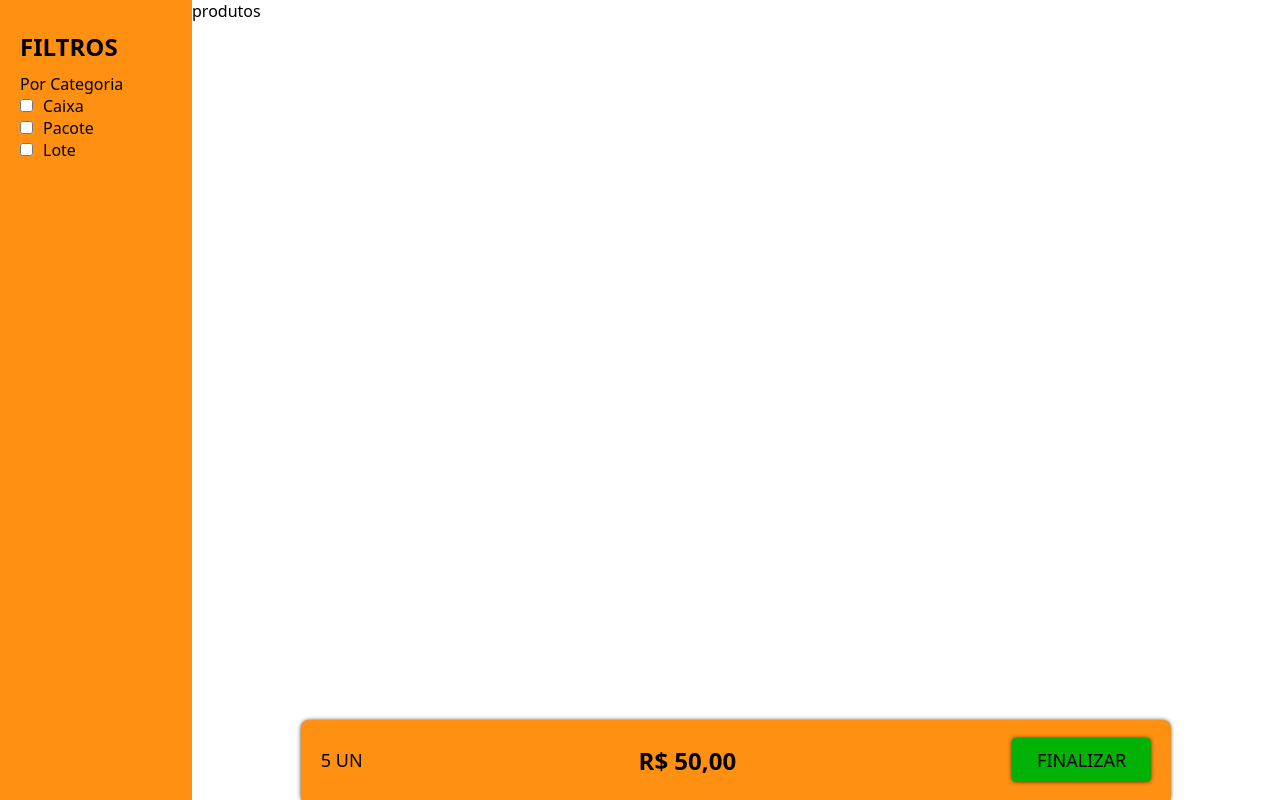
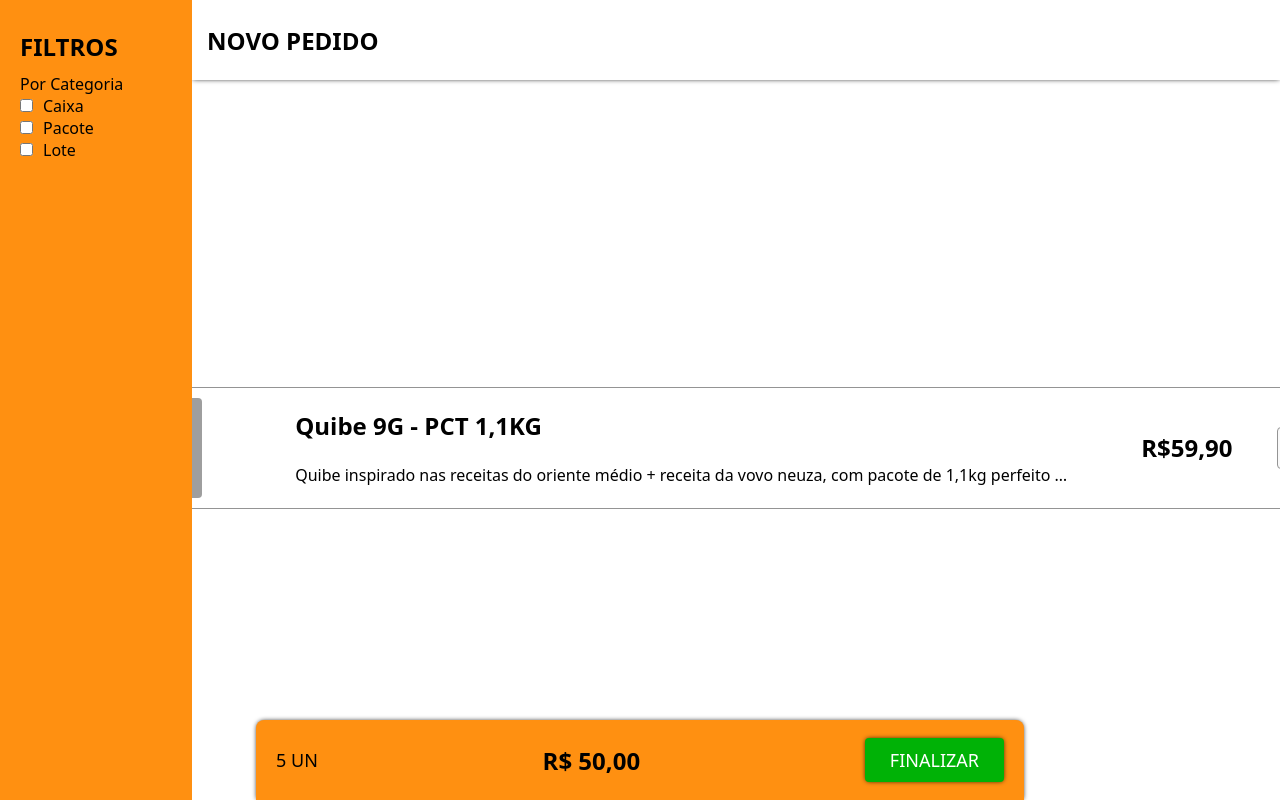
Before and after one commit to danielvanzela/Petit, a plain HTML site: page view/home/pedidos/novo pedido/index.html in a window 1280 px wide. Drawn offline with nearby package versions, Linux system fonts and the light colour scheme; grey boxes are pictures that could not be loaded.

Commit message:
New Order

```diff
--- a/src/style/style.css
+++ b/src/style/style.css
@@ -362,17 +362,21 @@
     background-color: #ffffff;
     height: 100vh;
     width: 85vw;
-    position: relative;
+    display: flex;
+    flex-wrap: wrap;
+    align-items: top;
+    justify-content: center;
+    overflow: auto;
 }
 
 .resume-order {
-    position: absolute;
+    position: fixed;
     z-index: 99;
-    width: 80%;
+    width: 60%;
     background-color: var(--laranja);
     bottom: 0;
     left: 50%;
-    transform: translate(-50%,0);
+    transform: translate(-50%, 0);
     height: 10vh;
     border-radius: 8px 8px 0px 0px;
     padding: 20px;
@@ -382,19 +386,111 @@
     justify-content: space-between;
     align-items: center;
 }
-.resume-order button{
+
+.resume-order button {
     padding: 10px 25px;
-    background-color: #00B206;
     border: none;
     border-radius: 4px;
     box-shadow: var(--sombra);
     cursor: pointer;
     text-transform: uppercase;
+    background-color: #00B206;
+    color: white;
+
 }
-.resume-order button,.resume-order p{
+
+.resume-order button,
+.resume-order p {
     font-size: 18px;
     font-weight: 500;
 
+}
+
+.title-new-order {
+    width: 100%;
+    top: 0;
+    background-color: white;
+    position: sticky;
+    height: 80px;
+    margin-bottom: 15px;
+    box-shadow: var(--sombra);
+    display: flex;
+    align-items: center;
+    padding: 15px;
+    box-sizing: border-box;
+}
+
+.product-new-order table {
+    width: 80%;
+    box-sizing: border-box;
+}
+
+.product-new-order td:nth-child(4),
+.product-new-order td:nth-child(3) {
+    width: 10%;
+    padding: 10px;
+    justify-content: center;
+}
+
+.product-new-order td:nth-child(1) {
+    width: 15%;
+    padding: 10px;
+    justify-content: left;
+}
+
+.product-new-order td:nth-child(2) {
+    width: 65%;
+    padding: 10px;
+    box-sizing: border-box;
+}
+
+.product-new-order td {
+    display: flex;
+    flex-wrap: wrap;
+    align-items: center;
+    box-sizing: border-box;
+}
+
+.product-new-order td p,
+.product-new-order td h1 {
+    width: 95%;
+    white-space: nowrap;
+    overflow: hidden;
+    text-overflow: ellipsis;
+}
+
+.product-new-order tr {
+    border-radius: 8px;
+    margin: 10px 0px;
+    max-height: 20vh;
+    min-height: 15vh;
+    display: flex;
+    justify-content: space-between;
+    border: 1px solid var(--cinza-claro);
+}
+
+.product-new-order img {
+    width: 100px;
+    height: 100px;
+    object-fit: cover;
+    border-radius: 4px;
+}
+
+.product-new-order input[type="number"] {
+    width: 75px;
+    height: 40px;
+    text-align: center;
+    font-size: 30px;
+    border-radius: 4px;
+    border: var(--cinza-claro) 1px solid;
+    background-color: var(--cinza-m-claro);
+}
+
+
+.product-new-order input[type="number"]::-webkit-inner-spin-button {
+    padding: 5px;
+    cursor: pointer;
+    height: 40px;
 }
 
 /* RESPONSE WIDTH 900px */
--- a/view/home/pedidos/novo pedido/index.html
+++ b/view/home/pedidos/novo pedido/index.html
@@ -21,7 +21,25 @@
             <label for="category_lote"><input type="checkbox" name="" id="category_lote">Lote</label>
         </aside>
         <section class="product-new-order">
-            produtos
+            <h1 class="title-new-order">NOVO PEDIDO</h1>
+            <table>
+                <tr>
+                    <td>
+                        <img src="../../../../assets/materiais/quibe.png" alt="">
+                    </td>
+                    <td>
+                        <h1>Quibe 9G - PCT 1,1KG</h1>
+                        <p>Quibe inspirado nas receitas do oriente médio + receita da vovo neuza, com pacote de
+                            1,1kg perfeito para atender os clientes</p>
+                    </td>
+                    <td>
+                        <h2>R$59,90</h2>
+                    </td>
+                    <td>
+                        <input placeholder="?" min='0' type="number" name="" id="">
+                    </td>
+                </tr>
+            </table>
             <span class="resume-order">
                 <p>5 UN</p>
                 <h2>R$ 50,00</h2>
```
Also changed, not shown: view/home/index.html (+1 -1 lines).
